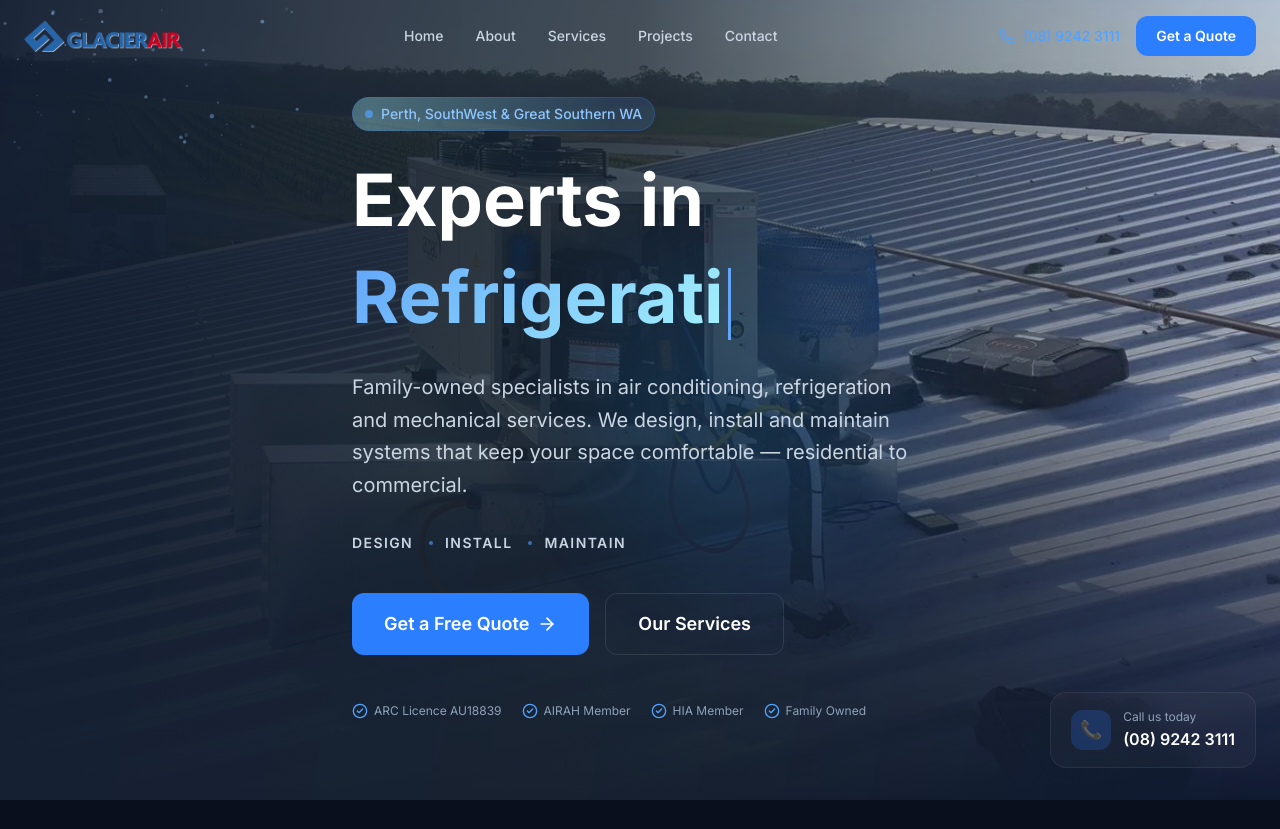
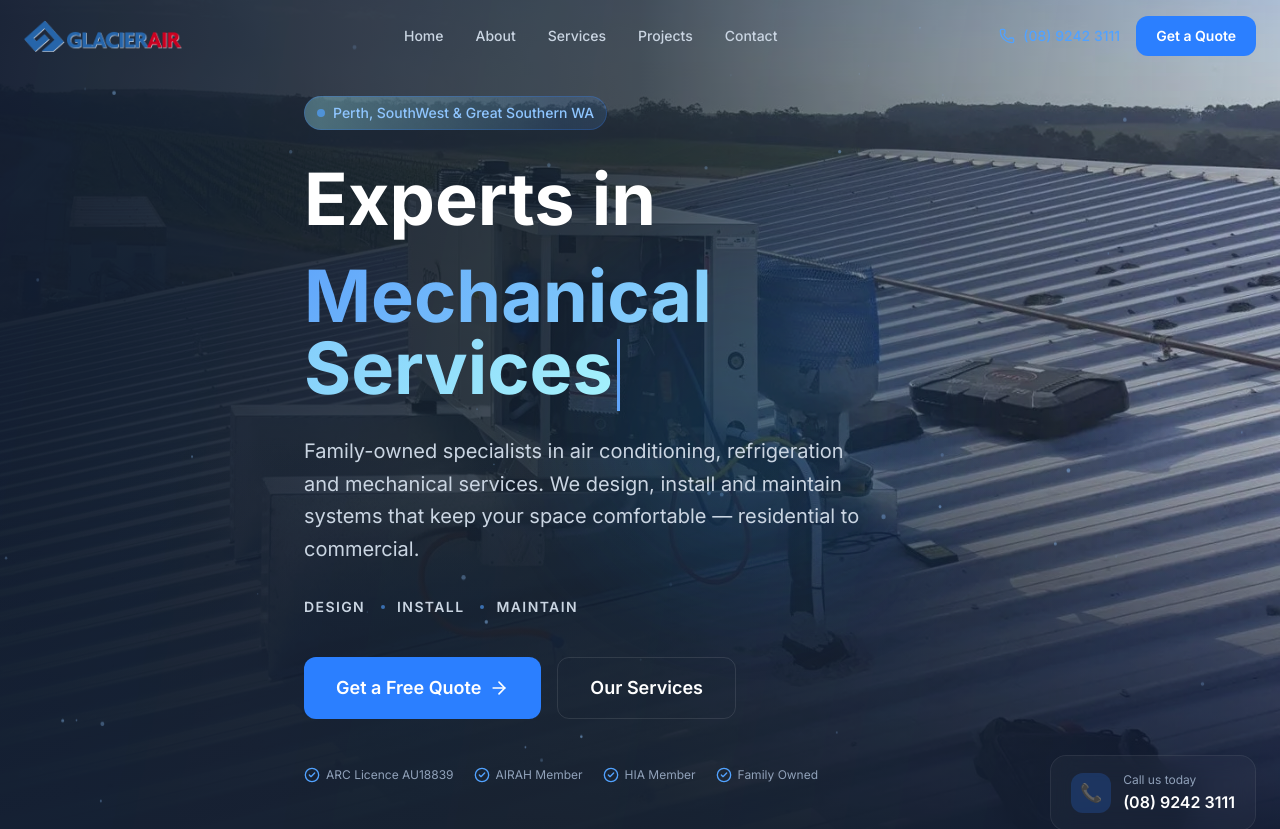
Before and after one commit to GolfChariotsMike/glacier-air, a Next.js app: page / in a window 1280 px wide. Shown: the top 829 px of the page. Built offline with nearby package versions, Linux system fonts and the light colour scheme.

Commit message:
fix: particles fill full hero section, faster typewriter word cycle

```diff
--- a/src/app/globals.css
+++ b/src/app/globals.css
@@ -57,6 +57,8 @@ body {
 #particle-canvas {
   position: absolute;
   inset: 0;
+  width: 100%;
+  height: 100%;
   pointer-events: none;
 }
 
--- a/src/components/Hero.tsx
+++ b/src/components/Hero.tsx
@@ -16,7 +16,7 @@ function useTypewriter(words: string[]) {
 
     const timeout = setTimeout(() => {
       if (!isDeleting && text === current) {
-        setTimeout(() => setIsDeleting(true), 1800);
+        setTimeout(() => setIsDeleting(true), 800);
         return;
       }
       if (isDeleting && text === "") {
@@ -46,8 +46,9 @@ export default function Hero() {
 
     let animId: number;
     const resize = () => {
-      canvas.width = canvas.offsetWidth;
-      canvas.height = canvas.offsetHeight;
+      const section = canvas.parentElement;
+      canvas.width = section ? section.offsetWidth : window.innerWidth;
+      canvas.height = section ? section.offsetHeight : window.innerHeight;
     };
     resize();
     window.addEventListener("resize", resize);
```
